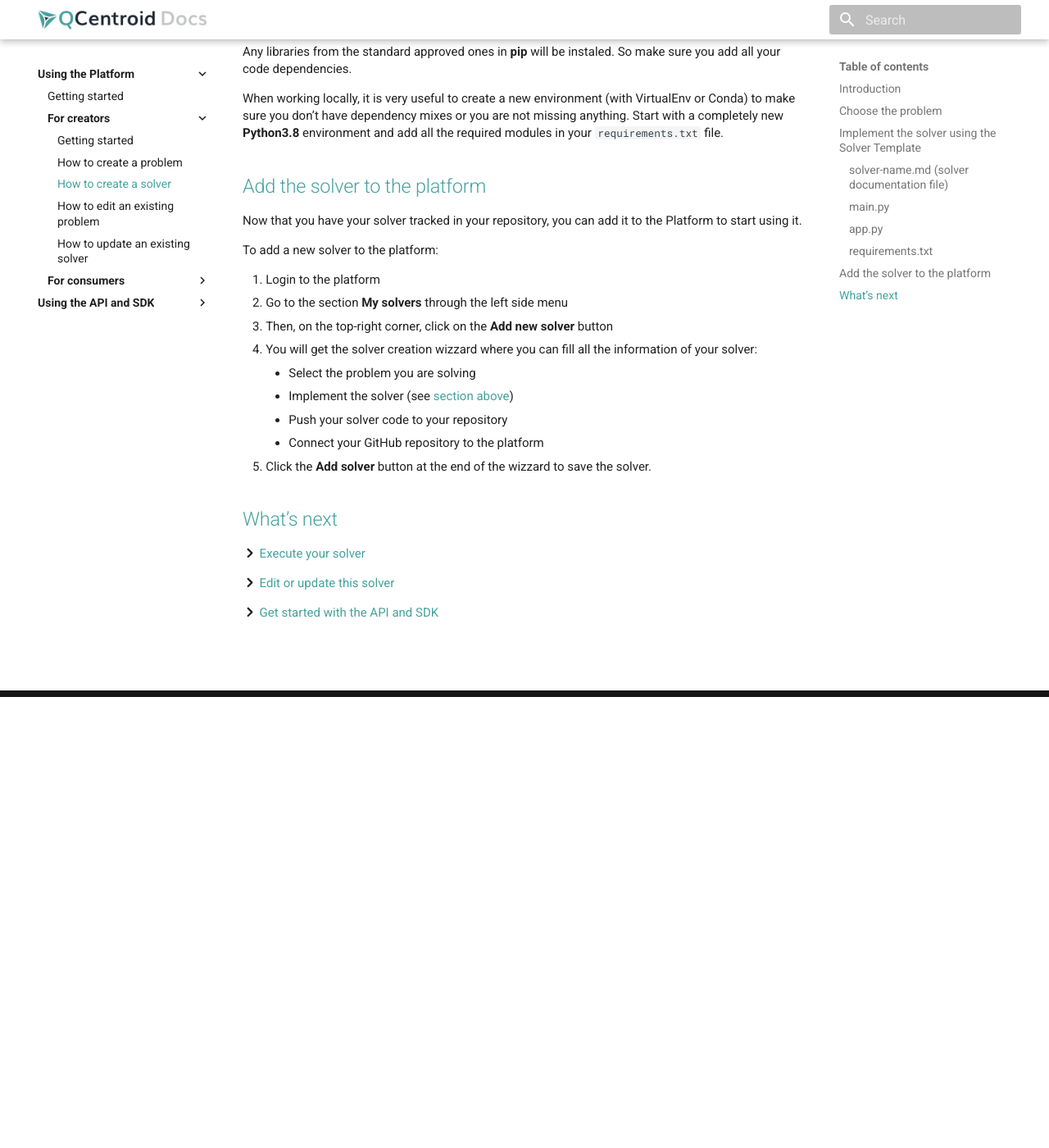
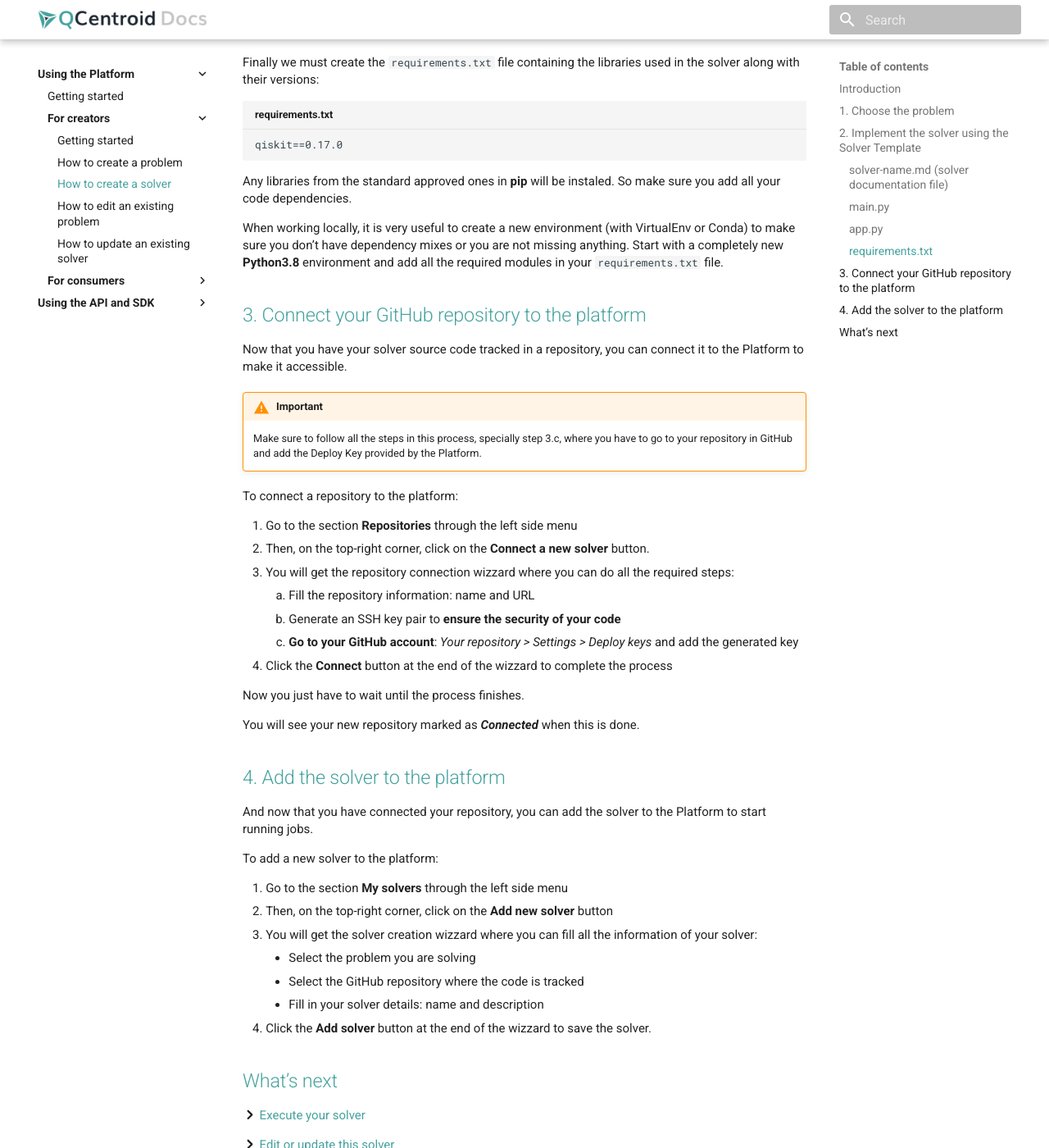
Before and after one commit to QCentroid/qcentroid-docs, an MkDocs documentation site: the page built from docs/platform/create-solver.md, in a window 1280 px wide and 1400 px high, scrolled down 3139 px. Shown: the whole window at 82% size. Built offline with MkDocs 1.6.1 and Material for MkDocs 9.7.7, drawn with Linux system fonts in a browser that asks for light colours; comment, search, counter and statistics services are not loaded; before the commit the page ends 3989 px from its top, so only the background shows below that; some of the changed text lies outside the part shown.

Commit message:
improved create solver section

```diff
--- a/docs/platform/create-solver.md
+++ b/docs/platform/create-solver.md
@@ -4,7 +4,15 @@
 
 In this article we will go through the process of adding a new Solver to the QCentroid Platform.
 
-## Choose the problem
+This process involves **four main steps**:
+
+1. Choose the problem
+1. Implement the solver using the Solver Template and store it in a GitHub repository
+1. Connect your repoisitory to the platform
+1. Add the solver to the platform
+
+
+## 1. Choose the problem
 
 The first step is to choose the problem to be solved.
 
@@ -12,7 +20,7 @@ In the Problems section you can find all the problems available on the platform.
 
 For this tutorial we will assume that we want to solve the **QRNG** (Quantum Random Number Generation) problem (our *hello world* quantum problem!).
 
-## Implement the solver using the Solver Template
+## 2. Implement the solver using the Solver Template
 
 Once the problem has been choosen, let’s see how we could create a solver associated to this problem in order to upload it to the QCentroid platform.
 
@@ -145,21 +153,42 @@ Any libraries from the standard approved ones in **pip** will be instaled. So ma
 
 When working locally, it is very useful to create a new environment (with VirtualEnv or Conda) to make sure you don’t have dependency mixes or you are not missing anything. Start with a completely new **Python3.8** environment and add all the required modules in your `requirements.txt` file.
 
-## Add the solver to the platform
+## 3. Connect your GitHub repository to the platform
 
-Now that you have your solver tracked in your repository, you can add it to the Platform to start using it.
+Now that you have your solver source code tracked in a repository, you can connect it to the Platform to make it accessible.
+
+!!! warning "Important"
+
+    Make sure to follow all the steps in this process, specially step 3.c, where you have to go to your repository in GitHub and add the Deploy Key provided by the Platform.
+
+To connect a repository to the platform:
+
+1. Go to the section **Repositories** through the left side menu
+1. Then, on the top-right corner, click on the **Connect a new solver** button.
+1. You will get the repository connection wizzard where you can do all the required steps:
+    1. Fill the repository information: name and URL
+    1. Generate an SSH key pair to **ensure the security of your code**
+    1. **Go to your GitHub account**: *Your repository > Settings > Deploy keys* and add the generated key
+1. Click the **Connect** button at the end of the wizzard to complete the process
+
+Now you just have to wait until the process finishes.
+
+You will see your new repository marked as ***Connected*** when this is done.
+
+
+## 4. Add the solver to the platform
+
+And now that you have connected your repository, you can add the solver to the Platform to start running jobs.
 
 To add a new solver to the platform:
 
-1. Login to the platform
-2. Go to the section **My solvers** through the left side menu
-3. Then, on the top-right corner, click on the **Add new solver** button
-4. You will get the solver creation wizzard where you can fill all the information of your solver:
+1. Go to the section **My solvers** through the left side menu
+1. Then, on the top-right corner, click on the **Add new solver** button
+1. You will get the solver creation wizzard where you can fill all the information of your solver:
     - Select the problem you are solving
-    - Implement the solver (see [section above](#implement-the-solver-using-the-solver-template))
-    - Push your solver code to your repository
-    - Connect your GitHub repository to the platform
-5. Click the **Add solver** button at the end of the wizzard to save the solver.
+    - Select the GitHub repository where the code is tracked
+    - Fill in your solver details: name and description
+1. Click the **Add solver** button at the end of the wizzard to save the solver.
 
 
 ## What's next
```
Also changed, not shown: docs/platform/edit-problem.md (+6 -1 lines), docs/platform/edit-solver.md (+7 -3 lines), docs/platform/getting-started.md (+1 -1 lines).
